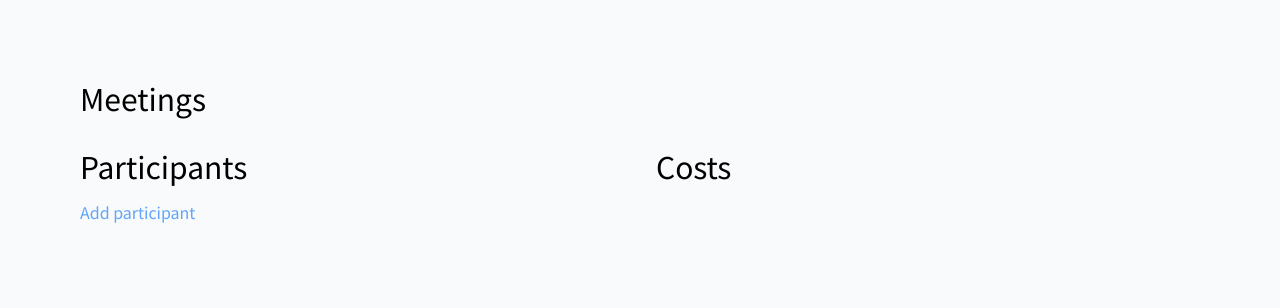
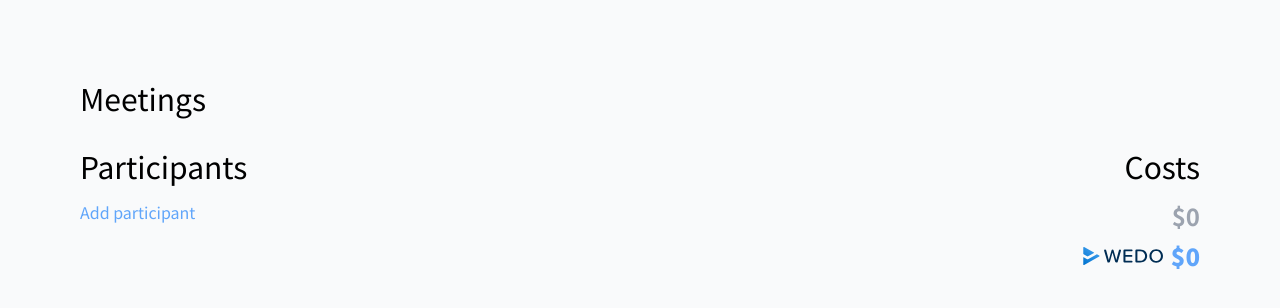
Before and after one commit to 01101101/meeting-cost-calculator, a Vue app: page / in a window 1280 px wide. Shown: the top 308 px of the page. Built offline with nearby package versions, Linux system fonts and the light colour scheme.

Commit message:
add costs

```diff
--- a/src/components/Costs.vue
+++ b/src/components/Costs.vue
@@ -1,3 +1,17 @@
 <template>
-  <h1 class="text-3xl">Costs</h1>
+  <div class="md:text-right">
+    <h1 class="text-3xl">Costs</h1>
+    <h2 class="mt-4 font-bold text-2xl text-gray-400">{{  new Intl.NumberFormat('en-US', { style: 'currency', currency: 'USD', maximumFractionDigits: 0 }).format(totalCosts) }}</h2>
+    <div class="mt-2 text-2xl flex items-center md:justify-end"><img src="../assets/logo.svg" alt="WEDO logo" class="w-20 mr-2"><span class="font-extrabold text-blue-400">{{  new Intl.NumberFormat('en-US', { style: 'currency', currency: 'USD', maximumFractionDigits: 0 }).format(totalCostsWithWedo) }}</span></div>
+  </div>
 </template>
+
+<script setup lang="ts">
+import { computed } from 'vue'
+import { useStore } from '../store'
+
+const store = useStore()
+
+const totalCosts = computed(() => store.getters.totalCosts)
+const totalCostsWithWedo = computed(() => store.getters.totalCosts * 0.7)
+</script>
--- a/src/store.ts
+++ b/src/store.ts
@@ -1,5 +1,9 @@
 import { InjectionKey } from 'vue'
 import { createStore, useStore as baseUseStore, Store } from 'vuex'
+
+const WorkedDaysPerYear = 261
+const WorkedHoursPerDay = 8
+const WorkedHoursPerYear = WorkedDaysPerYear * WorkedHoursPerDay
 
 export interface Participant {
   id: string
@@ -25,6 +29,11 @@ export const store = createStore<State>({
     meetings: Array.from({ length: 365 }, (_, day) => ({ day, duration: 0 })),
   },
   getters: {
+    totalCosts(state) {
+      const hourlyCost = state.participants.reduce((total, participant) => total + participant.salary / WorkedHoursPerYear, 0)
+      const meetingsDuration = state.meetings.reduce((total, meeting) => total + meeting.duration, 0)
+      return meetingsDuration * hourlyCost
+    },
   },
   mutations: {
     addParticipant(state) {
```
Also changed, not shown: src/assets/logo.png (deleted), src/assets/logo.svg (added).
